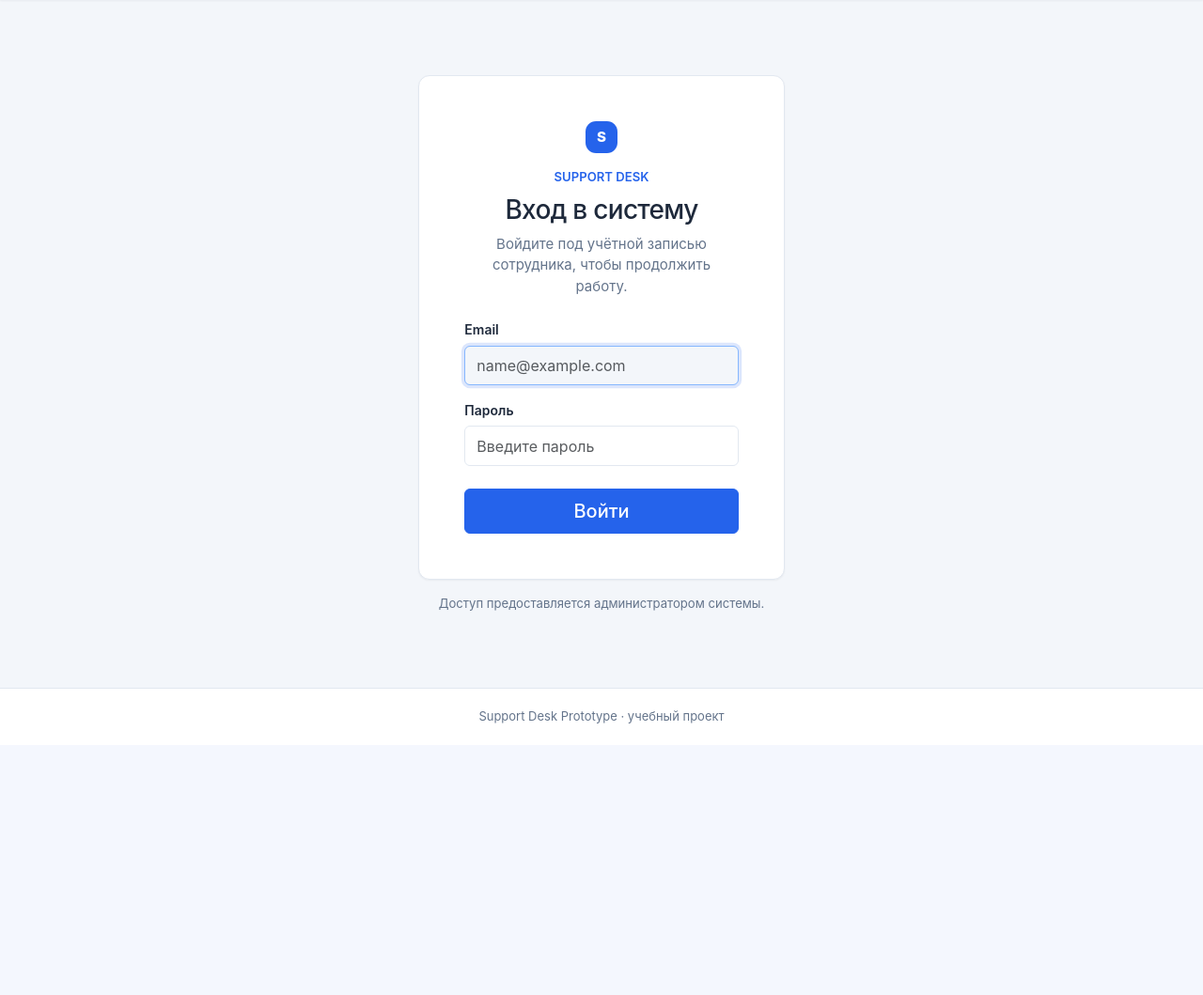
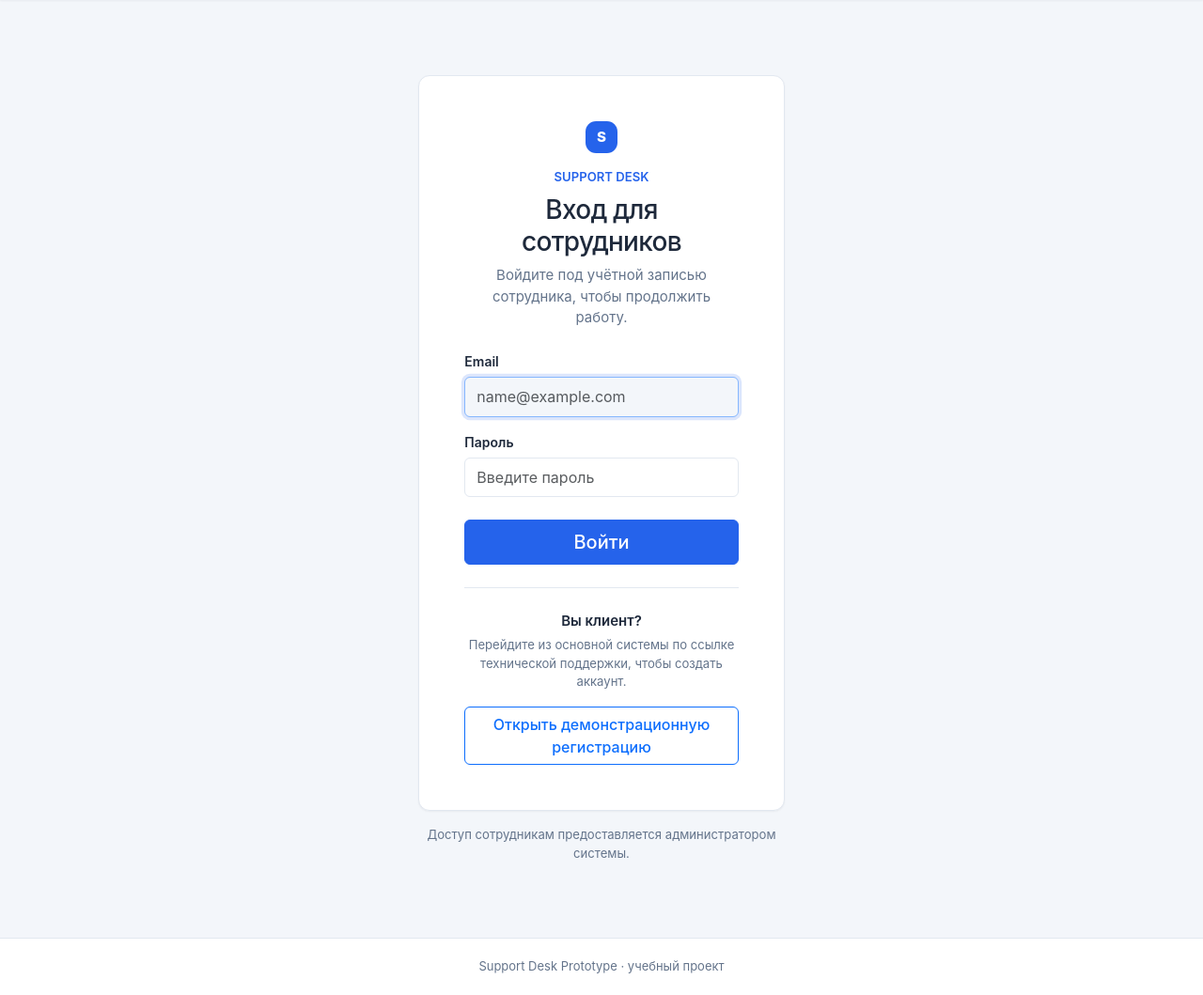
Before and after one commit to v00vaa/tech_support, a Flask app: page /login in a window 1280 px wide. Shown: the part 68-1127 px from the top of the page at 94% size. Before the commit the page ends 838 px from the top, so only its background shows below. Run offline with Flask 3, Linux system fonts and the light colour scheme.

Commit message:
Update customer registration prototype

```diff
--- a/app/templates/auth/login.html
+++ b/app/templates/auth/login.html
@@ -10,7 +10,7 @@
         <div class="text-center mb-4">
           <span class="support-brand-mark mb-3" aria-hidden="true">S</span>
           <p class="text-uppercase text-primary small fw-semibold mb-2">Support Desk</p>
-          <h1 class="h3 mb-2">Вход в систему</h1>
+          <h1 class="h3 mb-2">Вход для сотрудников</h1>
           <p class="text-muted mb-0">
             Войдите под учётной записью сотрудника, чтобы продолжить работу.
           </p>
@@ -47,11 +47,24 @@
 
           {{ form.submit(class_="btn btn-primary btn-lg w-100") }}
         </form>
+
+        <div class="border-top mt-4 pt-4 text-center">
+          <p class="fw-semibold mb-1">Вы клиент?</p>
+          <p class="text-muted small mb-3">
+            Перейдите из основной системы по ссылке технической поддержки, чтобы создать аккаунт.
+          </p>
+          <a
+            class="btn btn-outline-primary w-100"
+            href="{{ url_for('auth.client_register', external_id='DEMO-1001') }}"
+          >
+            Открыть демонстрационную регистрацию
+          </a>
+        </div>
       </div>
     </div>
 
     <p class="text-center text-muted small mt-3 mb-0">
-      Доступ предоставляется администратором системы.
+      Доступ сотрудникам предоставляется администратором системы.
     </p>
   </div>
 </section>
```
